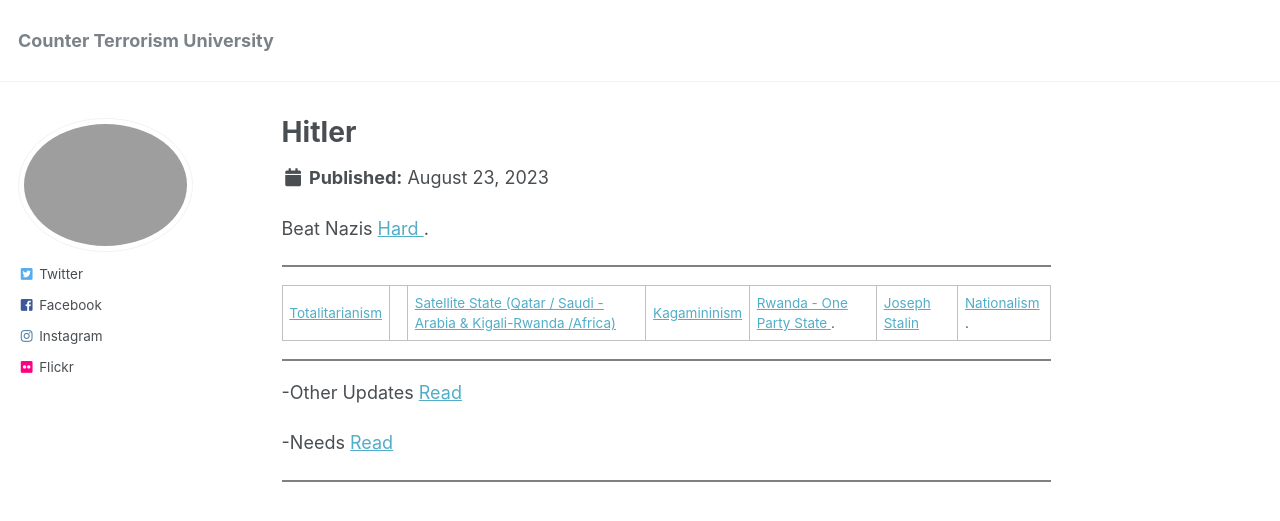
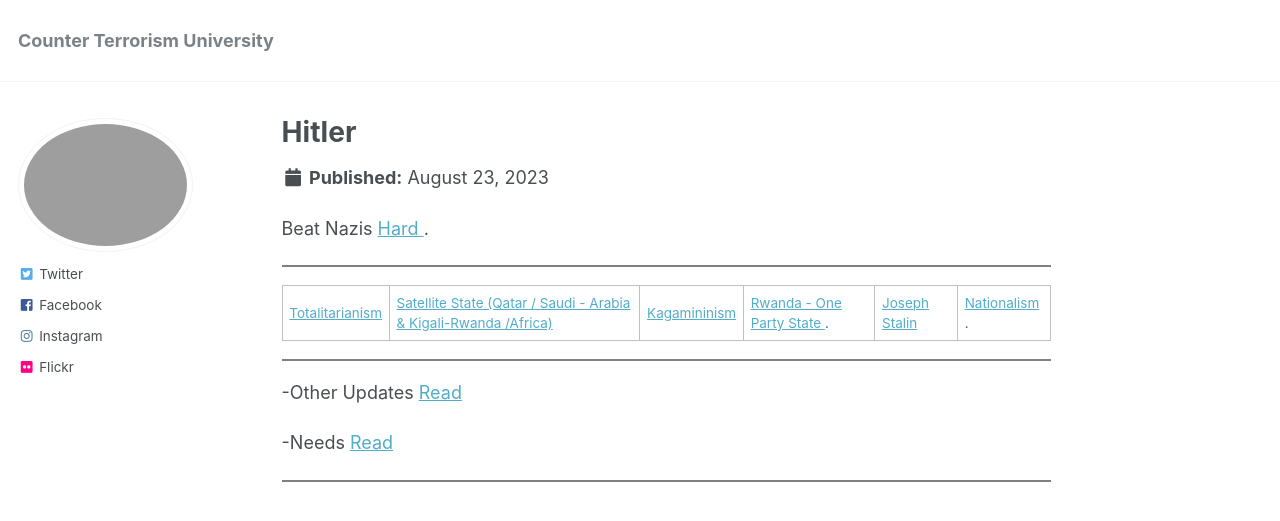
Before and after one commit to phdcsseiden/phdcsseiden.github.io, a Jekyll site: the page built from _pages/Hitler.md, in a window 1280 px wide. Shown: the top 521 px of the page. Built offline with Jekyll 4.4.1, drawn with Linux system fonts in a browser that asks for light colours.

```diff
--- a/_pages/Hitler.md
+++ b/_pages/Hitler.md
@@ -15,7 +15,7 @@ Beat Nazis <a href=" https://en.wikipedia.org/wiki/Nazi_Germany "> Hard  </a> .
 <hr style="height:2px;border-width:0;color:gray;background-color:gray">
 
 
- <a href=" https://phdcsseiden.github.io/Totalitarianism/ "> Totalitarianism </a> | | <a href=" https://en.wikipedia.org/wiki/Satellite_state#Post-World_War_II "> Satellite State (Qatar / Saudi - Arabia & Kigali-Rwanda /Africa) </a> | <a href=" https://en.wikipedia.org/wiki/Leninism "> Kagamininism </a> | <a href=" https://en.wikipedia.org/wiki/One-party_state "> Rwanda - One Party State </a> . | <a href=" https://en.wikipedia.org/wiki/Joseph_Stalin "> Joseph Stalin </a> | <a href=" https://en.wikipedia.org/wiki/Nationalism "> Nationalism </a> .
+ <a href=" https://phdcsseiden.github.io/Totalitarianism/ "> Totalitarianism </a> |  <a href=" https://en.wikipedia.org/wiki/Satellite_state#Post-World_War_II "> Satellite State (Qatar / Saudi - Arabia & Kigali-Rwanda /Africa) </a> | <a href=" https://en.wikipedia.org/wiki/Leninism "> Kagamininism </a> | <a href=" https://en.wikipedia.org/wiki/One-party_state "> Rwanda - One Party State </a> . | <a href=" https://en.wikipedia.org/wiki/Joseph_Stalin "> Joseph Stalin </a> | <a href=" https://en.wikipedia.org/wiki/Nationalism "> Nationalism </a> .
 
 
  <hr style="height:2px;border-width:0;color:gray;background-color:gray">
```
